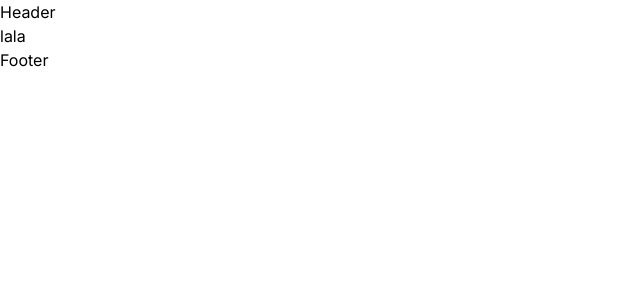
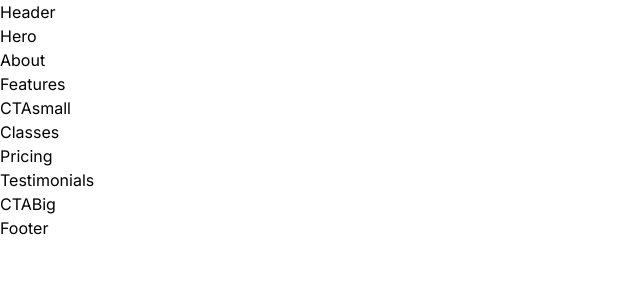
Before and after one commit to Quincy-Fer/pulse-fit, a Next.js app: page / in a window 1280 px wide. Shown: the top 300 px of the page, without its empty margins (0-640 px from the left). Built offline with nearby package versions, Linux system fonts and the light colour scheme.

Commit message:
Create all necessary component files with skeleton

```diff
--- a/app/layout.tsx
+++ b/app/layout.tsx
@@ -19,8 +19,7 @@
   return (
     <html lang="en">
       <body className={inter.className}>
-        <Header />
-        {children} <Footer />
+        <Header /> {children} <Footer />
       </body>
     </html>
   );
--- a/app/page.tsx
+++ b/app/page.tsx
@@ -1,7 +1,23 @@
+import About from "@/components/About";
+import Classes from "@/components/Classes";
+import CTABig from "@/components/CTABig";
+import CTAsmall from "@/components/CTAsmall";
+import Features from "@/components/Features";
+import Hero from "@/components/Hero";
+import Pricing from "@/components/Pricing";
+import Testimonials from "@/components/Testimonials";
+
 export default function Home() {
   return (
     <>
-      <h1>lala</h1>
+      <Hero />
+      <About />
+      <Features />
+      <CTAsmall />
+      <Classes />
+      <Pricing />
+      <Testimonials />
+      <CTABig />
     </>
   );
 }
--- /dev/null
+++ b/components/About.tsx
@@ -0,0 +1,5 @@
+const About = () => {
+  return <div>About</div>;
+};
+
+export default About;
--- /dev/null
+++ b/components/CTABig.tsx
@@ -0,0 +1,5 @@
+const CTABig = () => {
+  return <div>CTABig</div>;
+};
+
+export default CTABig;
--- /dev/null
+++ b/components/CTAsmall.tsx
@@ -0,0 +1,5 @@
+const CTAsmall = () => {
+  return <div>CTAsmall</div>;
+};
+
+export default CTAsmall;
--- /dev/null
+++ b/components/Classes.tsx
@@ -0,0 +1,5 @@
+const Classes = () => {
+  return <div>Classes</div>;
+};
+
+export default Classes;
--- /dev/null
+++ b/components/Features.tsx
@@ -0,0 +1,5 @@
+const Features = () => {
+  return <div>Features</div>;
+};
+
+export default Features;
--- /dev/null
+++ b/components/Hero.tsx
@@ -0,0 +1,5 @@
+const Hero = () => {
+  return <div>Hero</div>;
+};
+
+export default Hero;
--- /dev/null
+++ b/components/Nav.tsx
@@ -0,0 +1,5 @@
+const Nav = () => {
+  return <div>Nav</div>;
+};
+
+export default Nav;
--- /dev/null
+++ b/components/Pricing.tsx
@@ -0,0 +1,5 @@
+const Pricing = () => {
+  return <div>Pricing</div>;
+};
+
+export default Pricing;
--- /dev/null
+++ b/components/Testimonials.tsx
@@ -0,0 +1,5 @@
+const Testimonials = () => {
+  return <div>Testimonials</div>;
+};
+
+export default Testimonials;
```
